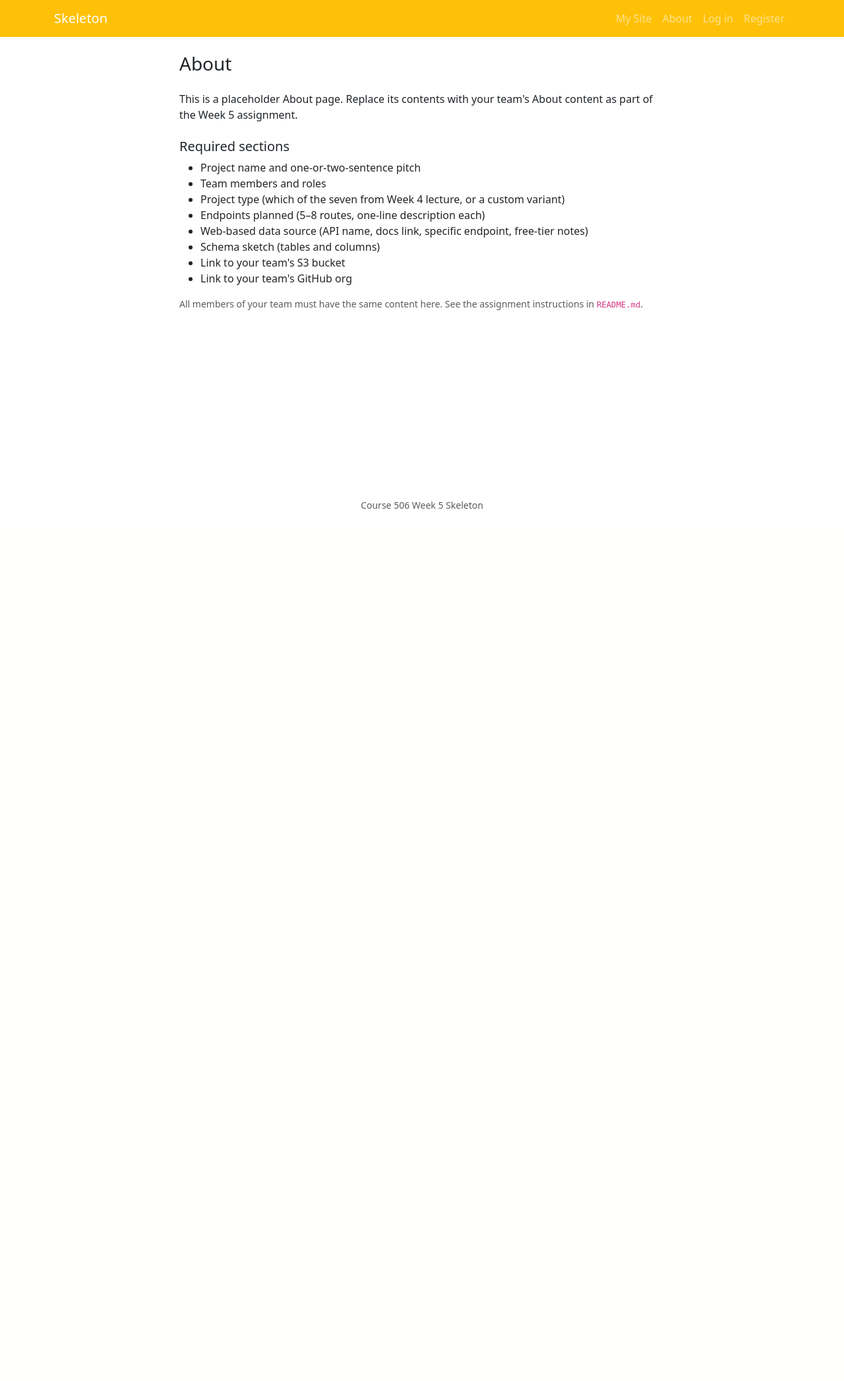
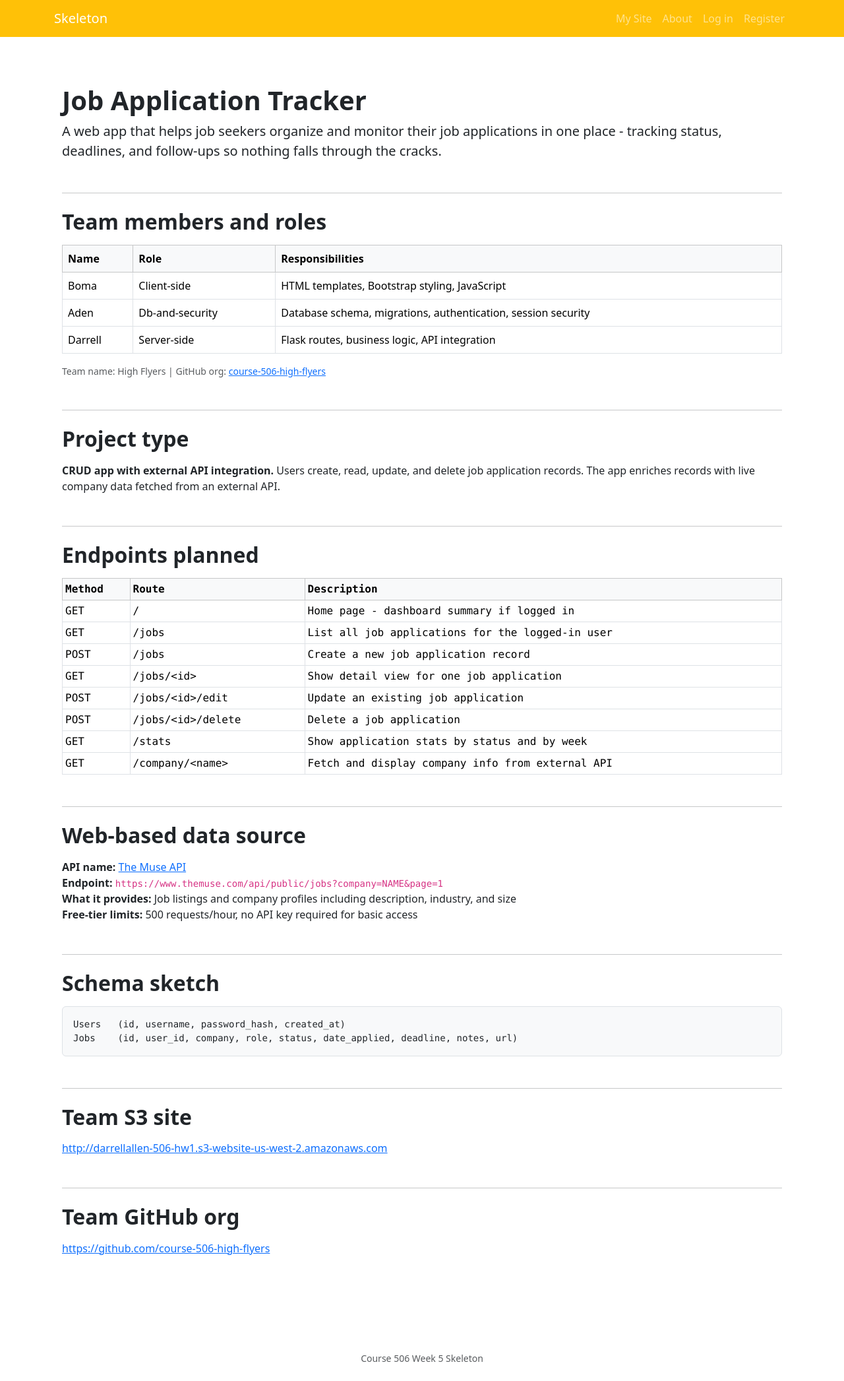
Before and after one commit to htowni101/week_5_506, a Flask app: page /about in a window 1280 px wide. Shown: the whole page at 66% size. Before the commit the page ends 771 px from the top, so only its background shows below. Run offline with Flask 3, Linux system fonts and the light colour scheme.

Commit message:
Update about.html

```diff
--- a/templates/about.html
+++ b/templates/about.html
@@ -1,24 +1,91 @@
 {% extends "base.html" %}
+{% block title %}About - Job Application Tracker{% endblock %}
+{% block content %}
+<div class="container py-5">
 
-{% block content %}
-<div class="row">
-    <div class="col-md-8 mx-auto">
-        <h1 class="h3 mb-4">About</h1>
-        <p>This is a placeholder About page. Replace its contents with your team's About content as part of the Week 5 assignment.</p>
+  <div class="mb-5">
+    <h1 class="fw-bold">Job Application Tracker</h1>
+    <p class="lead">A web app that helps job seekers organize and monitor their job applications in one place - tracking status, deadlines, and follow-ups so nothing falls through the cracks.</p>
+  </div>
 
-        <h2 class="h5 mt-4">Required sections</h2>
-        <ul>
-            <li>Project name and one-or-two-sentence pitch</li>
-            <li>Team members and roles</li>
-            <li>Project type (which of the seven from Week 4 lecture, or a custom variant)</li>
-            <li>Endpoints planned (5–8 routes, one-line description each)</li>
-            <li>Web-based data source (API name, docs link, specific endpoint, free-tier notes)</li>
-            <li>Schema sketch (tables and columns)</li>
-            <li>Link to your team's S3 bucket</li>
-            <li>Link to your team's GitHub org</li>
-        </ul>
+  <hr class="my-4">
 
-        <p class="text-muted small">All members of your team must have the same content here. See the assignment instructions in <code>README.md</code>.</p>
-    </div>
+  <div class="mb-5">
+    <h2 class="fw-semibold mb-3">Team members and roles</h2>
+    <table class="table table-bordered">
+      <thead class="table-light">
+        <tr><th>Name</th><th>Role</th><th>Responsibilities</th></tr>
+      </thead>
+      <tbody>
+        <tr><td>Boma</td><td>Client-side</td><td>HTML templates, Bootstrap styling, JavaScript</td></tr>
+        <tr><td>Aden</td><td>Db-and-security</td><td>Database schema, migrations, authentication, session security</td></tr>
+        <tr><td>Darrell</td><td>Server-side</td><td>Flask routes, business logic, API integration</td></tr>
+      </tbody>
+    </table>
+    <p class="text-muted small">Team name: High Flyers | GitHub org: <a href="https://github.com/course-506-high-flyers">course-506-high-flyers</a></p>
+  </div>
+
+  <hr class="my-4">
+
+  <div class="mb-5">
+    <h2 class="fw-semibold mb-3">Project type</h2>
+    <p><strong>CRUD app with external API integration.</strong> Users create, read, update, and delete job application records. The app enriches records with live company data fetched from an external API.</p>
+  </div>
+
+  <hr class="my-4">
+
+  <div class="mb-5">
+    <h2 class="fw-semibold mb-3">Endpoints planned</h2>
+    <table class="table table-sm table-bordered font-monospace">
+      <thead class="table-light">
+        <tr><th>Method</th><th>Route</th><th>Description</th></tr>
+      </thead>
+      <tbody>
+        <tr><td>GET</td><td>/</td><td>Home page - dashboard summary if logged in</td></tr>
+        <tr><td>GET</td><td>/jobs</td><td>List all job applications for the logged-in user</td></tr>
+        <tr><td>POST</td><td>/jobs</td><td>Create a new job application record</td></tr>
+        <tr><td>GET</td><td>/jobs/&lt;id&gt;</td><td>Show detail view for one job application</td></tr>
+        <tr><td>POST</td><td>/jobs/&lt;id&gt;/edit</td><td>Update an existing job application</td></tr>
+        <tr><td>POST</td><td>/jobs/&lt;id&gt;/delete</td><td>Delete a job application</td></tr>
+        <tr><td>GET</td><td>/stats</td><td>Show application stats by status and by week</td></tr>
+        <tr><td>GET</td><td>/company/&lt;name&gt;</td><td>Fetch and display company info from external API</td></tr>
+      </tbody>
+    </table>
+  </div>
+
+  <hr class="my-4">
+
+  <div class="mb-5">
+    <h2 class="fw-semibold mb-3">Web-based data source</h2>
+    <ul class="list-unstyled">
+      <li><strong>API name:</strong> <a href="https://www.themuse.com/developers/api/v2" target="_blank">The Muse API</a></li>
+      <li><strong>Endpoint:</strong> <code>https://www.themuse.com/api/public/jobs?company=NAME&page=1</code></li>
+      <li><strong>What it provides:</strong> Job listings and company profiles including description, industry, and size</li>
+      <li><strong>Free-tier limits:</strong> 500 requests/hour, no API key required for basic access</li>
+    </ul>
+  </div>
+
+  <hr class="my-4">
+
+  <div class="mb-5">
+    <h2 class="fw-semibold mb-3">Schema sketch</h2>
+    <pre class="bg-light p-3 rounded border"><code>Users   (id, username, password_hash, created_at)
+Jobs    (id, user_id, company, role, status, date_applied, deadline, notes, url)</code></pre>
+  </div>
+
+  <hr class="my-4">
+
+  <div class="mb-5">
+    <h2 class="fw-semibold mb-3">Team S3 site</h2>
+    <p><a href="http://darrellallen-506-hw1.s3-website-us-west-2.amazonaws.com" target="_blank">http://darrellallen-506-hw1.s3-website-us-west-2.amazonaws.com</a></p>
+  </div>
+
+  <hr class="my-4">
+
+  <div class="mb-5">
+    <h2 class="fw-semibold mb-3">Team GitHub org</h2>
+    <p><a href="https://github.com/course-506-high-flyers" target="_blank">https://github.com/course-506-high-flyers</a></p>
+  </div>
+
 </div>
 {% endblock %}
```
